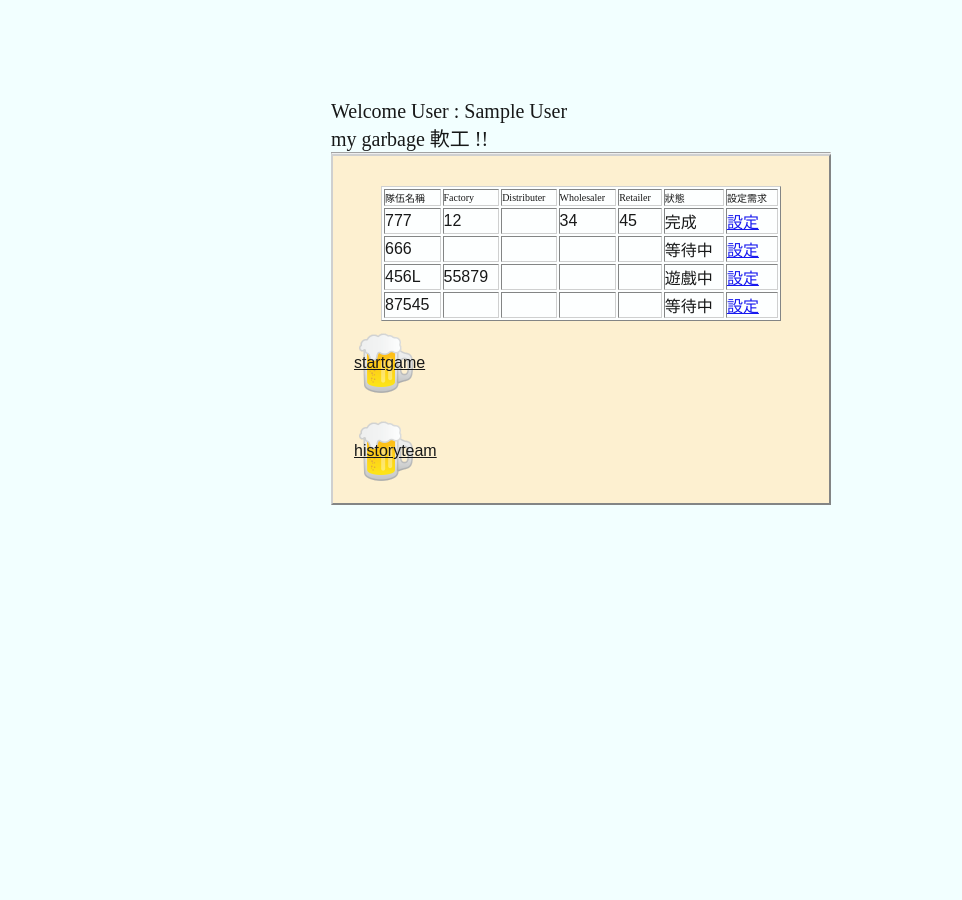
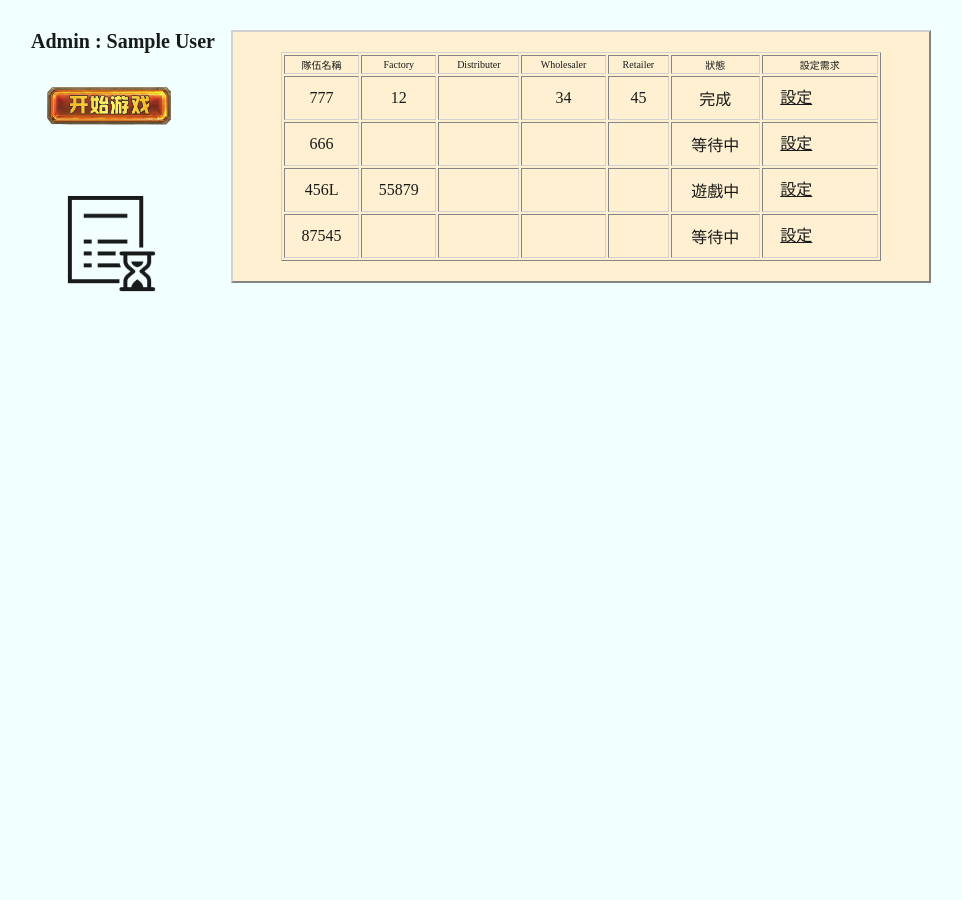
Before and after one commit to team333demo/beer-game, a PHP site: page /adminView.php in a window 1280 px wide. Shown: the whole page, without its empty margins (59-1021 px from the left). After the commit the page ends 292 px from the top, so only its background shows below. Run offline with PHP 8.4, Linux system fonts and the light colour scheme; the visitor is signed in with stand-in values (Sample User, id 1); data comes from the database, SQL or seed files in the repository.

Commit message:
css admin更新

```diff
--- a/adminView.php
+++ b/adminView.php
@@ -9,56 +9,72 @@ $uname = getCurrentUserName() ;
 <head>
 <meta http-equiv="Content-Type" content="text/html; charset=utf-8" />
 <title>無標題文件</title>
-<link rel="stylesheet" type="text/css" href="main.css">
+<!-- <link rel="stylesheet" type="text/css" href="main.css"> -->
 </head>
 <style type="text/css">
   body {
-    width: 500px; margin:100px auto;
+    width: 700px; margin:30px auto;
     opacity:0.9;
     background-color: #F2FFFF;
+    text-align:center;
   }
   #content {
-    color:black; background-color:rgb(255, 239, 204); border:2px outset #ccc; padding:20px;
+    color:black;
+    background-color:rgb(255, 239, 204);
+    border:2px outset #ccc;
+    padding:10px;
   }
   #til {
+    font-weight: bold;
+    position:absolute;
+    left:90px;
     font-family: "微軟正黑體";
     color:black;
     font-size: 20px;
+    text-align:middle;
+    /* line-height:100px; */
   }
   #w{
     font-family: "微軟正黑體";
     font-size: 10px;
   }
   table {
-    margin: 10px auto; border: 1px outset #ccc; width:400px;
+    margin: 10px auto; border: 1px outset #ccc; width:600px;
   }
-  td {
-    text-align;
+  #b{
+    position:absolute;
+    left:100px;
   }
-  ul a {
+  a {
     display:block;
-    background-image:url(pic/beer.png);
+    /* background-image:url(beer.png); */
     background-repeat:no-repeat;
     width:64px;
-    line-height:64px;
+    line-height:40px;
     text-indent:1px;
     color:black;
   }
-  ul a:hover {
-    background-image:url(pic/bottom-2.png);
+  a:hover {
+    /* background-image:url(beer.png); */
     font-weight:bold;
     color:green;
   }
+  #h{
+    position:absolute;
+    left:25px;
+  }
 </style>
+
+
+<div id="til"  class="div-left" >
+<?php echo 'Admin : ',$uname; ?>
+<!-- <p>my garbage 軟工 !!</p> -->
+<a href ='startgame.php'><img src="pic/start.png" width="150"height="110"></a>
+<a href ='history.php'><img src="pic/history.png"id="h" width="100" height="100"></a>
+</div>
 <body>
-
-<div id="til">
-<?php echo 'Welcome User : ',$uname; ?>
-<p>my garbage 軟工 !!</p>
-</div>
-<hr />
 <div id="content">
-<table width="600" border="1" class="">
+<table width="600" border="1">
   <tr id="w">
     <td>隊伍名稱</td>
     <td>Factory</td>
@@ -97,9 +113,8 @@ while (	$rs = mysqli_fetch_assoc($result)) {
 }
 ?>
 </table>
-<ul>
-<a href ='startgame.php'>startgame</a>
-<a href ='history.php'>historyteam</a>
-</ul>
+<!-- <div id="b">
+
+</div> -->
 </body>
 </html>
```
Also changed, not shown: pic/history.png (added), pic/start.png (added).
